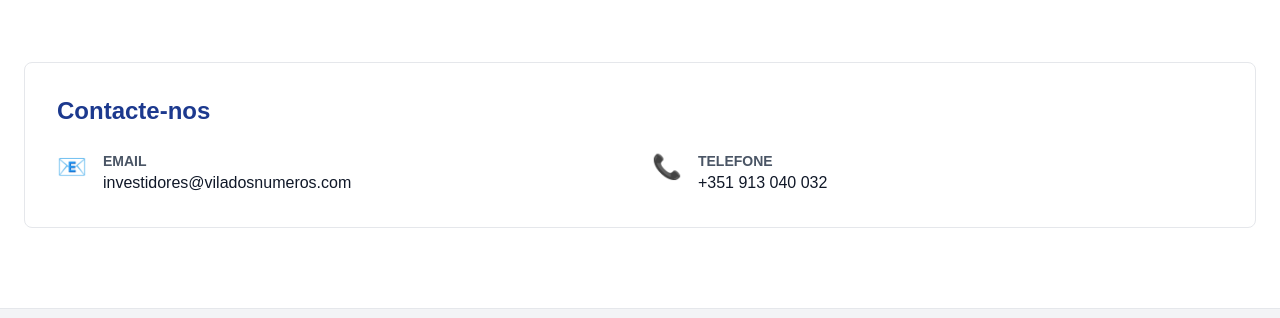
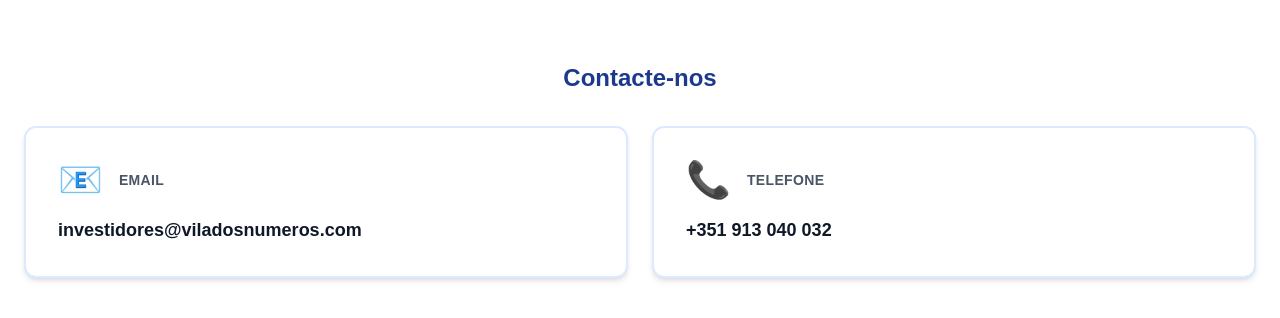
Before and after one commit to nunoleal-dotcom/viladosnumeros-headless, a Next.js app: page /investors in a window 1280 px wide. Shown: the part 634-952 px from the top of the page. Built offline with nearby package versions, Linux system fonts and the light colour scheme.

Commit message:
Improve: Redesign contact section with elevated card boxes and hover effects

```diff
--- a/app/about/page.tsx
+++ b/app/about/page.tsx
@@ -147,23 +147,21 @@ export default function AboutPage() {
 
       {/* CONTACT INFO */}
       <div className="max-w-7xl mx-auto px-6 py-8">
-        <div className="bg-white rounded-lg border border-gray-200 p-8">
-          <h3 className="text-2xl font-bold text-blue-900 mb-6">Contacte-nos</h3>
-          <div className="grid grid-cols-1 md:grid-cols-2 gap-6">
-            <div className="flex items-start gap-4">
-              <span className="text-2xl flex-shrink-0">📧</span>
-              <div>
-                <p className="text-sm text-gray-600 font-semibold uppercase">Email</p>
-                <p className="text-gray-900 font-medium">investidores@viladosnumeros.com</p>
-              </div>
+        <h3 className="text-2xl font-bold text-blue-900 mb-8 text-center">Contacte-nos</h3>
+        <div className="grid grid-cols-1 md:grid-cols-2 gap-6">
+          <div className="bg-white p-8 rounded-xl border-2 border-blue-100 shadow-md hover:shadow-lg hover:border-blue-200 transition">
+            <div className="flex items-center gap-4 mb-4">
+              <span className="text-4xl">📧</span>
+              <p className="text-sm text-gray-600 font-bold uppercase tracking-wide">Email</p>
             </div>
-            <div className="flex items-start gap-4">
-              <span className="text-2xl flex-shrink-0">📞</span>
-              <div>
-                <p className="text-sm text-gray-600 font-semibold uppercase">Telefone</p>
-                <p className="text-gray-900 font-medium">+351 913 040 032</p>
-              </div>
+            <p className="text-lg font-semibold text-gray-900">investidores@viladosnumeros.com</p>
+          </div>
+          <div className="bg-white p-8 rounded-xl border-2 border-blue-100 shadow-md hover:shadow-lg hover:border-blue-200 transition">
+            <div className="flex items-center gap-4 mb-4">
+              <span className="text-4xl">📞</span>
+              <p className="text-sm text-gray-600 font-bold uppercase tracking-wide">Telefone</p>
             </div>
+            <p className="text-lg font-semibold text-gray-900">+351 913 040 032</p>
           </div>
         </div>
       </div>
--- a/app/investors/page.tsx
+++ b/app/investors/page.tsx
@@ -196,22 +196,22 @@ export default function InvestorsPage() {
 
 
         {/* CONTACT INFO */}
-        <div className="mt-16 bg-white rounded-lg border border-gray-200 p-8">
-          <h3 className="text-2xl font-bold text-blue-900 mb-6">Contacte-nos</h3>
+        <div className="mt-16">
+          <h3 className="text-2xl font-bold text-blue-900 mb-8 text-center">Contacte-nos</h3>
           <div className="grid grid-cols-1 md:grid-cols-2 gap-6">
-            <div className="flex items-start gap-4">
-              <span className="text-2xl flex-shrink-0">📧</span>
-              <div>
-                <p className="text-sm text-gray-600 font-semibold uppercase">Email</p>
-                <p className="text-gray-900 font-medium">investidores@viladosnumeros.com</p>
+            <div className="bg-white p-8 rounded-xl border-2 border-blue-100 shadow-md hover:shadow-lg hover:border-blue-200 transition">
+              <div className="flex items-center gap-4 mb-4">
+                <span className="text-4xl">📧</span>
+                <p className="text-sm text-gray-600 font-bold uppercase tracking-wide">Email</p>
               </div>
+              <p className="text-lg font-semibold text-gray-900">investidores@viladosnumeros.com</p>
             </div>
-            <div className="flex items-start gap-4">
-              <span className="text-2xl flex-shrink-0">📞</span>
-              <div>
-                <p className="text-sm text-gray-600 font-semibold uppercase">Telefone</p>
-                <p className="text-gray-900 font-medium">+351 913 040 032</p>
+            <div className="bg-white p-8 rounded-xl border-2 border-blue-100 shadow-md hover:shadow-lg hover:border-blue-200 transition">
+              <div className="flex items-center gap-4 mb-4">
+                <span className="text-4xl">📞</span>
+                <p className="text-sm text-gray-600 font-bold uppercase tracking-wide">Telefone</p>
               </div>
+              <p className="text-lg font-semibold text-gray-900">+351 913 040 032</p>
             </div>
           </div>
         </div>
```
